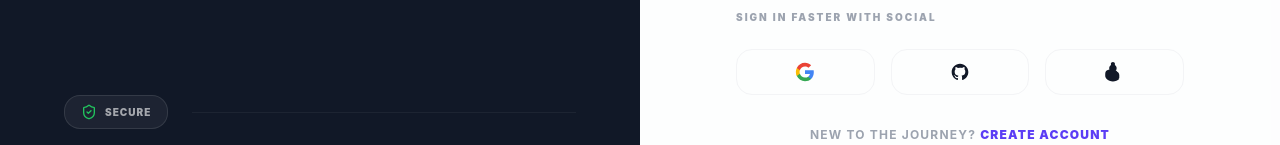
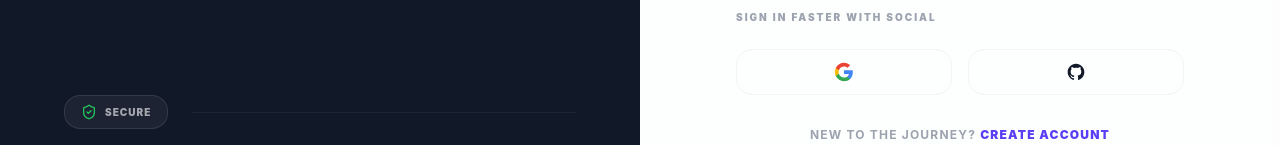
Before and after one commit to kalviumcommunity/s82_Megha_Capstone_Meraki, a React (Vite) app in the folder frontend/: page /signin in a window 1280 px wide. Shown: the part 609-754 px from the top of the page. Built offline with nearby package versions, Linux system fonts and the light colour scheme.

Commit message:
Updating

```diff
--- a/frontend/src/components/auth/SocialLoginButtons.jsx
+++ b/frontend/src/components/auth/SocialLoginButtons.jsx
@@ -4,8 +4,12 @@ export default function SocialLoginButtons() {
             <p className="text-[10px] font-black text-gray-400 uppercase tracking-[0.2em] text-center lg:text-left mb-6">
                 Sign in faster with social
             </p>
-            <div className="grid grid-cols-3 gap-4">
-                <button className="flex items-center justify-center p-3 border border-gray-100 rounded-2xl hover:bg-white hover:border-primary/20 hover:shadow-xl hover:shadow-primary/5 transition-all group">
+            <div className="grid grid-cols-2 gap-4">
+                <button
+                    type="button"
+                    onClick={() => alert("Redirecting to Google login...")}
+                    className="flex items-center justify-center p-3 border border-gray-100 rounded-2xl hover:bg-white hover:border-primary/20 hover:shadow-xl hover:shadow-primary/5 transition-all group"
+                >
                     <svg className="w-5 h-5 group-hover:scale-110 transition-transform" viewBox="0 0 24 24">
                         <path fill="#4285F4" d="M22.56 12.25c0-.78-.07-1.53-.2-2.25H12v4.26h5.92c-.26 1.37-1.04 2.53-2.21 3.31v2.77h3.57c2.08-1.92 3.28-4.74 3.28-8.09z" />
                         <path fill="#34A853" d="M12 23c2.97 0 5.46-.98 7.28-2.66l-3.57-2.77c-.98.66-2.23 1.06-3.71 1.06-2.86 0-5.29-1.93-6.16-4.53H2.18v2.84C3.99 20.53 7.7 23 12 23z" />
@@ -13,15 +17,13 @@ export default function SocialLoginButtons() {
                         <path fill="#EA4335" d="M12 5.38c1.62 0 3.06.56 4.21 1.64l3.15-3.15C17.45 2.09 14.97 1 12 1 7.7 1 3.99 3.47 2.18 7.07l3.66 2.84c.87-2.6 3.3-4.53 6.16-4.53z" />
                     </svg>
                 </button>
-                <button className="flex items-center justify-center p-3 border border-gray-100 rounded-2xl hover:bg-white hover:border-primary/20 hover:shadow-xl hover:shadow-primary/5 transition-all group">
+                <button
+                    type="button"
+                    onClick={() => alert("Redirecting to GitHub login...")}
+                    className="flex items-center justify-center p-3 border border-gray-100 rounded-2xl hover:bg-white hover:border-primary/20 hover:shadow-xl hover:shadow-primary/5 transition-all group"
+                >
                     <svg className="w-5 h-5 fill-gray-900 group-hover:scale-110 transition-transform" viewBox="0 0 24 24">
                         <path d="M12 2C6.477 2 2 6.477 2 12c0 4.42 2.865 8.17 6.839 9.49.5.092.682-.217.682-.482 0-.237-.008-.866-.013-1.7-2.782.603-3.369-1.34-3.369-1.34-.454-1.156-1.11-1.463-1.11-1.463-.908-.62.069-.608.069-.608 1.003.07 1.531 1.03 1.531 1.03.892 1.529 2.341 1.087 2.91.831.092-.646.35-1.086.636-1.336-2.22-.253-4.555-1.11-4.555-4.943 0-1.091.39-1.984 1.029-2.683-.103-.253-.446-1.27.098-2.647 0 0 .84-.269 2.75 1.025A9.578 9.578 0 0112 6.836c.85.004 1.705.114 2.504.336 1.909-1.294 2.747-1.025 2.747-1.025.546 1.377.203 2.394.1 2.647.64.699 1.028 1.592 1.028 2.683 0 3.842-2.339 4.687-4.566 4.935.359.309.678.919.678 1.852 0 1.336-.012 2.415-.012 2.743 0 .267.18.578.688.48C19.138 20.167 22 16.418 22 12c0-5.523-4.477-10-10-10z" />
-                    </svg>
-                </button>
-                <button className="flex items-center justify-center p-3 border border-gray-100 rounded-2xl hover:bg-white hover:border-black/5 hover:shadow-xl hover:shadow-black/5 transition-all group">
-                    <svg className="w-5 h-5 fill-gray-900 group-hover:scale-110 transition-transform" viewBox="0 0 24 24">
-                        <path d="M17.05 20.28c-.96.95-2.06 1.72-3.31 2.29-1.4.63-2.81.93-4.22.93-1.4 0-2.82-.3-4.22-.93-1.25-.57-2.35-1.34-3.3-2.29C1.04 19.33.27 18.23.27 16.82v-2.31c0-1.4.27-2.5.83-3.31.56-.81 1.33-1.39 2.29-1.74 1.25-.45 2.66-.68 4.22-.68 1.56 0 2.97.23 4.22.68.96.35 1.73.93 2.29 1.74.56.81.83 1.91.83 3.31v2.31c0 1.41-.27 2.51-.83 3.46zM12 2.5C12 1.119 10.881 0 9.5 0S7 1.119 7 2.5 8.119 5 9.5 5 12 3.881 12 2.5z" />
-                        <path d="M12.067 11.23a4.5 4.5 0 1 0-5.134 0c-2.38.486-4.08 2.28-4.08 4.437v3.31c0 .825.66 1.486 1.488 1.486h11.318A1.487 1.487 0 0 0 17.15 18.98v-3.31c0-2.158-1.7-3.951-4.083-4.44z" />
                     </svg>
                 </button>
             </div>
```
